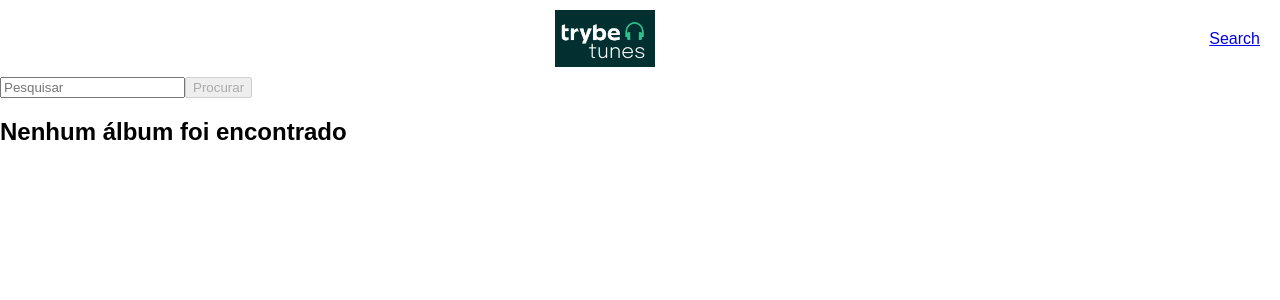
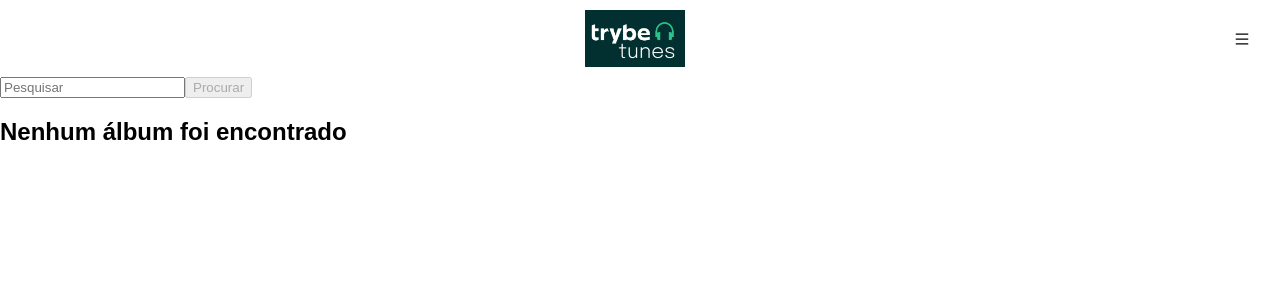
Before and after one commit to cafe51/Type-Tunes, a React (Create React App) app: page /search in a window 1280 px wide. Shown: the top 300 px of the page. Built offline with nearby package versions, Linux system fonts and the light colour scheme.

Commit message:
elementos do header posicionados

```diff
--- a/package.json
+++ b/package.json
@@ -9,6 +9,7 @@
     "history": "5.2.0",
     "react": "^18.2.0",
     "react-dom": "^18.2.0",
+    "react-icons": "^4.9.0",
     "react-router-dom": "6.3.0",
     "react-scripts": "5.0.1",
     "styled-components": "^6.0.0-rc.3",
--- a/src/components/Header.tsx
+++ b/src/components/Header.tsx
@@ -1,4 +1,3 @@
-/* eslint-disable @typescript-eslint/ban-types */
 import React from 'react';
 import { Link } from 'react-router-dom';
 import styled from 'styled-components';
@@ -6,28 +5,38 @@ import { getUser } from '../services/userAPI';
 import Loading from './Loading';
 import logo from '../images/logo.png';
 import { headerStateType } from '../types';
-// import { IdefaultUser } from '../interfaces';
+import { AiOutlineMenu, AiOutlineClose } from 'react-icons/ai';
 
-// Aqui criamos os componentes estilizados
+interface PositionProps {
+  position: 'start' | 'center' | 'end';
+}
+
 const HeaderWrapper = styled.header`
   display: flex;
   justify-content: space-between;
+  padding: 10px 30px 10px 20px;
+`;
+
+const HeaderSection = styled.div<PositionProps>`
+  display: flex;
+  justify-content: ${(props: PositionProps) => (props.position)};
   align-items: center;
-  padding: 10px;
+  flex: 1;
 `;
 
 const HeaderLogo = styled.img`
   width: 100px;
 `;
 
-const UserName = styled.div`
+const UserName = styled(Link)`
   cursor: pointer;
+  width: 100px;
 `;
 
 const NavMenu = styled.nav`
   display: none;
   position: absolute;
-  left: 0;
+  right: 0;
   top: 60px;
   width: 200px;
   height: 100%;
@@ -37,13 +46,21 @@ const NavMenu = styled.nav`
 const NavLink = styled(Link)`
   display: block;
   padding: 10px;
+  text-align: center
+`;
+
+const Hamburger = styled.div`
+  display: flex;
+  justify-content: center;
+  align-items: center;
+  cursor: pointer;
 `;
 
 interface HeaderState extends headerStateType {
   isMenuOpen: boolean;
 }
 
-class Header extends React.Component<{}, HeaderState> {
+class Header extends React.Component<any, HeaderState> {
   state: HeaderState = {
     user: null,
     loading: false,
@@ -61,7 +78,7 @@ class Header extends React.Component<{}, HeaderState> {
       });
   }
 
-  handleUserNameClick = () => {
+  handleMenuClick = () => {
     this.setState(prevState => ({
       isMenuOpen: !prevState.isMenuOpen
     }));
@@ -75,19 +92,28 @@ class Header extends React.Component<{}, HeaderState> {
       loading
         ? <Loading />
         : (
-          <UserName data-testid="header-user-name" onClick={this.handleUserNameClick}>
+          <UserName data-testid="header-user-name" to="/profile">
             { user ? user.name : 'Usuário não encontrado' }
           </UserName>
         ));
 
     return (
       <HeaderWrapper data-testid="header-component">
-        {saudação}
-        <HeaderLogo alt="logo" src={logo} />
-        <NavLink data-testid="link-to-search" to="/search">
-          Search
-        </NavLink>
+        <HeaderSection position='start'>
+          {saudação}
+        </HeaderSection>
+        <HeaderSection position='center'>
+          <HeaderLogo alt="logo" src={logo} />
+        </HeaderSection>
+        <HeaderSection position='end'>
+          <Hamburger onClick={this.handleMenuClick}>
+            {isMenuOpen ? <AiOutlineClose /> : <AiOutlineMenu />}
+          </Hamburger>
+        </HeaderSection>
         <NavMenu style={{ display: isMenuOpen ? 'block' : 'none' }}>
+          <NavLink data-testid="link-to-search" to="/search">
+            Search
+          </NavLink>
           <NavLink data-testid="link-to-favorites" to="/favorites">
             Favoritas
           </NavLink>
--- a/src/pages/AlbumList/Search.tsx
+++ b/src/pages/AlbumList/Search.tsx
@@ -1,4 +1,3 @@
-// Search.js
 import React from 'react';
 import searchAlbumsAPI from '../../services/searchAlbumsAPI';
 import Loading from '../../components/Loading';
--- a/src/pages/AlbumList/SearchForm.tsx
+++ b/src/pages/AlbumList/SearchForm.tsx
@@ -1,6 +1,5 @@
 import React from 'react';
 import { SearchFormProps } from '../../types';
-
 
 export default class SearchForm extends React.Component<SearchFormProps> {
 
```
Also changed, not shown: 1 other file (tests, documents, lock files or other folders).
